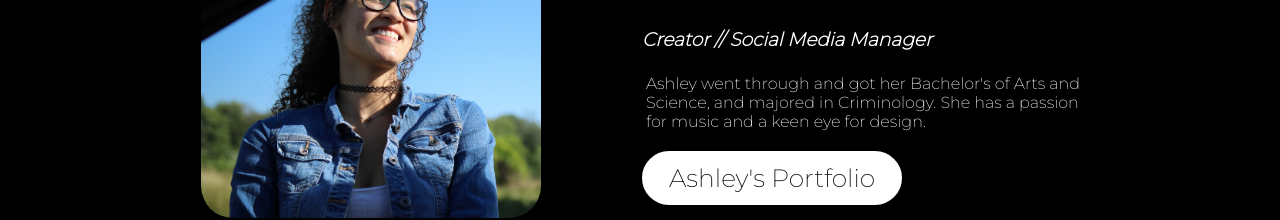
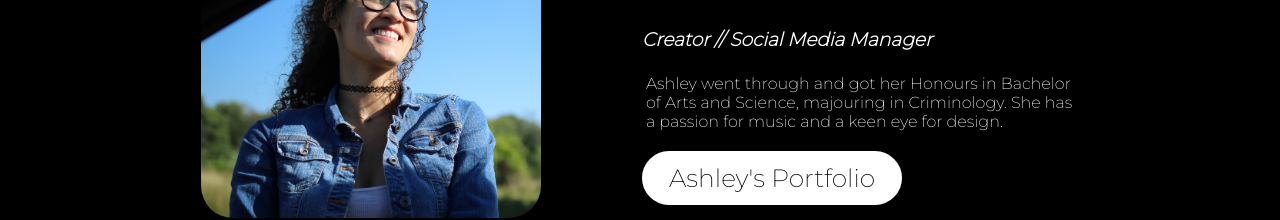
Before and after one commit to colinrjrobbins/dentedzebra_website, a React (Create React App) app in the folder dentedzebra/client/: page /team in a window 1280 px wide. Shown: the part 1216-1436 px from the top of the page. Built offline with nearby package versions, Linux system fonts and the light colour scheme; a web font is replaced by a local one.

Commit message:
Updated Ashley Info
Changed the program

```diff
--- a/dentedzebra/client/src/components/Team/Team.js
+++ b/dentedzebra/client/src/components/Team/Team.js
@@ -24,7 +24,7 @@ const Team = () => {
                         <p>Colin finished school in Computer Engineering and is continuing
                             with Software Engineering while having fun building custom speakers for people.
                         </p>
-                        <button className="general__button button__ripple"><a href="colinrobbins.dentedzebra.best">Colin's Portfolio</a></button>
+                        <button className="general__button button__ripple"><a href="https://colinrobbins.dentedzebra.best">Colin's Portfolio</a></button>
                     </td>
                 </tr>
                 <hr />
@@ -49,7 +49,7 @@ const Team = () => {
                     <td>
                         <h2>Ashley Dennison</h2>
                         <em><h3>Creator // Social Media Manager</h3></em>
-                        <p>Ashley went through and got her Bachelor's of Arts and Science, and majored in Criminology.
+                        <p>Ashley went through and got her Honours in Bachelor of Arts and Science, majouring in Criminology.
                             She has a passion for music and a keen eye for design.
                         </p>
                         <button className="general__button button__ripple"><Link to="/ashleydennison">Ashley's Portfolio</Link></button>
```
